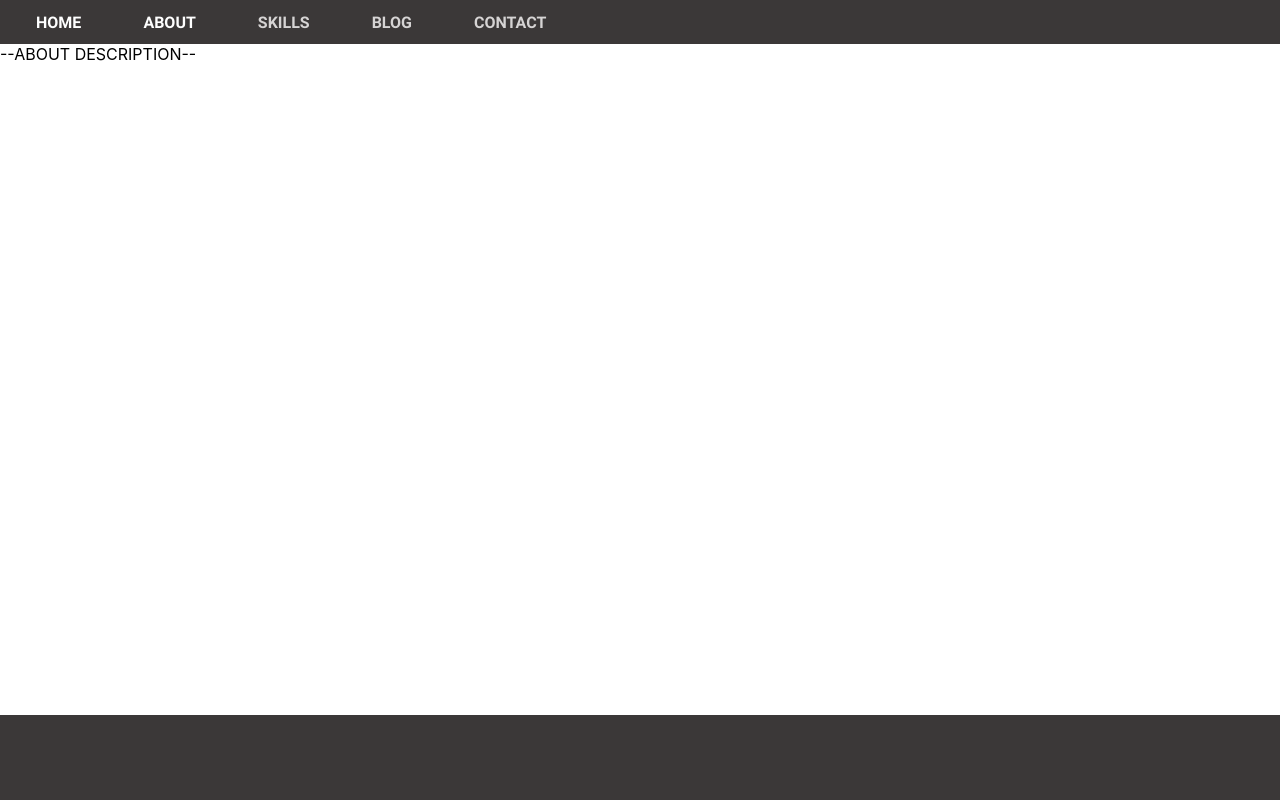
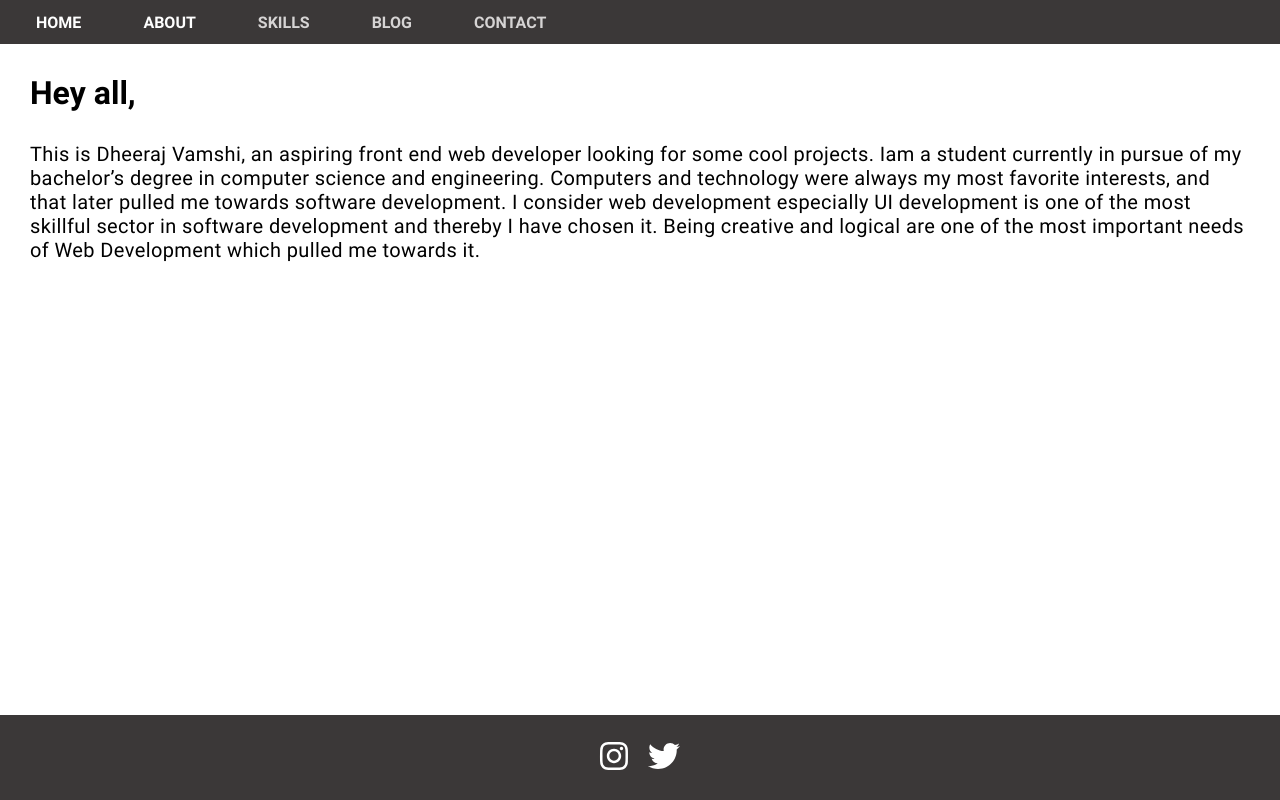
Before and after one commit to DheVam/portfolio, a React (Create React App) app: page /about in a window 1280 px wide. Built offline with nearby package versions, Linux system fonts and the light colour scheme.

Commit message:
About Page updated,  Social links added, Home page updated

```diff
--- a/package.json
+++ b/package.json
@@ -3,6 +3,9 @@
   "version": "0.1.0",
   "private": true,
   "dependencies": {
+    "@fortawesome/fontawesome-svg-core": "^1.2.35",
+    "@fortawesome/free-brands-svg-icons": "^5.15.3",
+    "@fortawesome/react-fontawesome": "^0.1.14",
     "@testing-library/jest-dom": "^5.12.0",
     "@testing-library/react": "^11.2.6",
     "@testing-library/user-event": "^12.8.3",
--- a/src/Components/NavBar/index.js
+++ b/src/Components/NavBar/index.js
@@ -41,7 +41,7 @@ const Navbar = () => {
  const Bars = styled(FaBars)`
  display: none;
  color: #808080;
- @media screen and (max-width: 768px) {
+ @media screen and (max-width: 570px) {
  display: block;
  top: -12px;
  right: 0;
@@ -71,7 +71,7 @@ const NavMenu = styled.div`
   margin-left: 20px;
   white-space: nowrap;
   grid-gap: 30px;
-  @media screen and (max-width: 768px) {
+  @media screen and (max-width: 570px) {
     display: none;
   }
  `;
--- a/src/Components/footer.js
+++ b/src/Components/footer.js
@@ -1,10 +1,25 @@
 import React from 'react';
 import styled from 'styled-components';
+import { FontAwesomeIcon } from "@fortawesome/react-fontawesome";
+import {
+
+  faTwitter,
+  faInstagram
+} from "@fortawesome/free-brands-svg-icons";
 
 const Footer = () =>{
     return (
       <FooterBg>
-          <FooterText></FooterText>
+
+        <IconContainer>
+
+        <a href="https://www.twitter.com/vamshidheeraj" target="_blank"  rel="noreferrer" >
+  <FontAwesomeIcon icon={faTwitter} size="2x" color="white" />
+</a>
+<a href="https://www.instagram.com/varravamshi" target="_blank"  rel="noreferrer">
+  <FontAwesomeIcon icon={faInstagram} size="2x" color="white"/>
+</a>
+          </IconContainer>
           <FooterImage></FooterImage>
       </FooterBg>
     );
@@ -14,17 +29,31 @@ const Footer = () =>{
 
 
 const FooterBg = styled.div`
+  display: flex;
+  justify-content: center;
   background: #3b3838;
   height: 85px;
-  width:100%;
-  position:absolute;
-  bottom:0;
+  position: fixed;
+  left: 0;
+  bottom: 0;
+  width: 100%;
+  @media(max-width:425px){
+    height: 48px;
+  }
 `
-const FooterText = styled.text`
+
+const FooterImage = styled.image`
 
 `
-const FooterImage = styled.image`
-
+const IconContainer = styled.div`
+  display: flex;
+  flex-direction: row-reverse;
+  grid-gap: 20px;
+  padding: 25px;
+  margin: 0 auto;
+  @media(max-width:425px){
+    padding:10px;
+  }
 `
 
 
--- a/src/pages/about.js
+++ b/src/pages/about.js
@@ -1,9 +1,42 @@
 import React from 'react';
+import styled from 'styled-components';
 
 const About = () => {
   return (
-  <div>--ABOUT DESCRIPTION--</div>
+  <Container>
+    <HeaderText> Hey all,</HeaderText>
+    <InfoText>
+    This is Dheeraj Vamshi, an aspiring front end web developer looking for some cool projects.
+    Iam a student currently in pursue of my bachelor’s degree in computer science and engineering.
+    Computers and technology were always my most favorite interests, and that later pulled me towards
+    software development. I consider web development especially UI development is one of the most
+    skillful sector in software development and thereby I have chosen it. Being creative and logical
+    are one of the most important needs of Web Development which pulled me towards it.
+    </InfoText>
+  </Container>
   );
 };
 
+const Container = styled.div`
+margin-left: 30px;
+margin-right: 30px;
+margin-top: 30px;
+margin-bottom: 85px;
+overflow-y: auto;
+
+`
+
+const HeaderText = styled.div`
+font-size: 32px;
+font-family: robotobold;
+`
+
+const InfoText = styled.div`
+font-family: robotoregular;
+font-size: 20px;
+margin-top: 30px;
+letter-spacing: 0.02em;
+-webkit-font-smoothing: auto;
+`
+
 export default About;
--- a/src/pages/index.js
+++ b/src/pages/index.js
@@ -1,5 +1,6 @@
 import React from 'react';
 import styled from 'styled-components';
+import img from './img/background.jpg'
 
 const Home = () => {
     return (
@@ -12,29 +13,50 @@ const Home = () => {
   };
 
 const HomeWrapper = styled.div`
+  position:relative;
   display:flex;
   justify-content: center;
   align-items: center;
   height: calc(100vh - 85px);
   flex-direction: column;
+
+  &::before {
+    content: "";
+    background: url(${img});
+    top: 0;
+    left: 0;
+    bottom: 0;
+    right: 0;
+    position: absolute;
+    z-index: -1;
+    width: auto;
+    background-size:cover;
+    background-position: top-center;
+    height: calc(100vh - 85px);
+
+  }
 `
 const WelcomeText = styled.div`
   font-family: robotobold;
   font-size: 30px;
   display: inline-block;
+  color: white;
+  position:relative
 `
  const SubText = styled.div`
    font-family: robotoregular;
    font-size: 24px;
    display: inline-block;
+   color: white;
 `
 const InfoText = styled.div`
-   font-family: robotoregular:
-   font-size: 32px;
+   font-family: robotoregular;
+   font-size: 22px;
    display: inline-block;
    width: 450px;
    text-align: center;
    padding-top: 15px;
+   color: white;
    @media(max-width:500px){
      width: 320px;
    }
```
Also changed, not shown: 2 other files (tests, documents, lock files or other folders).
